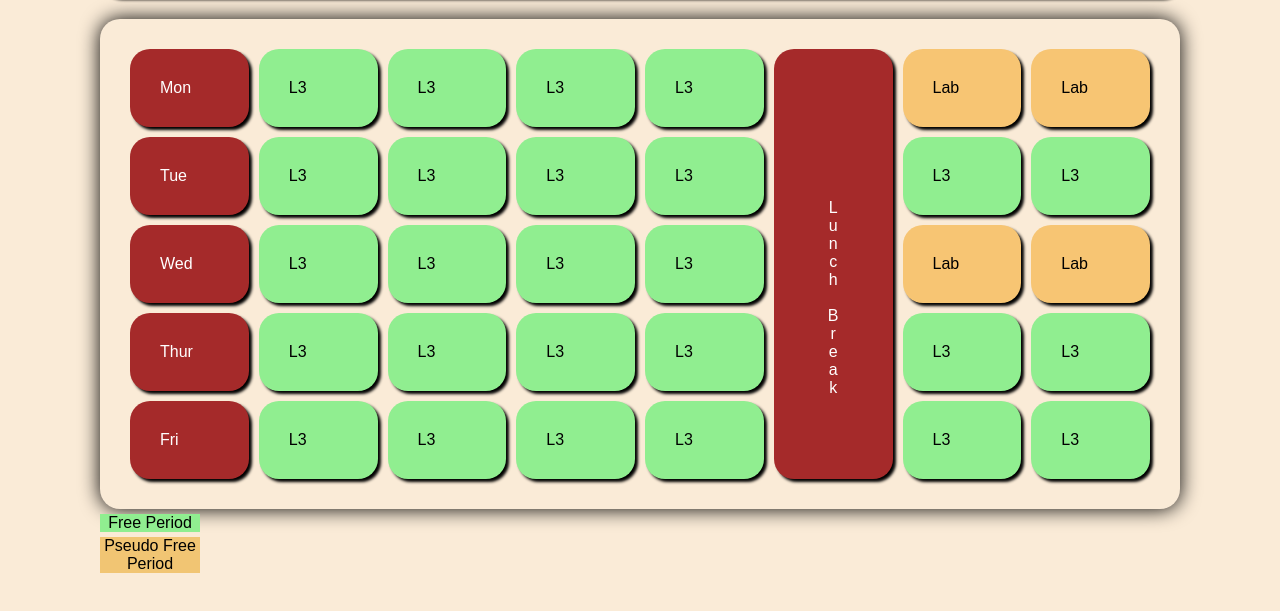
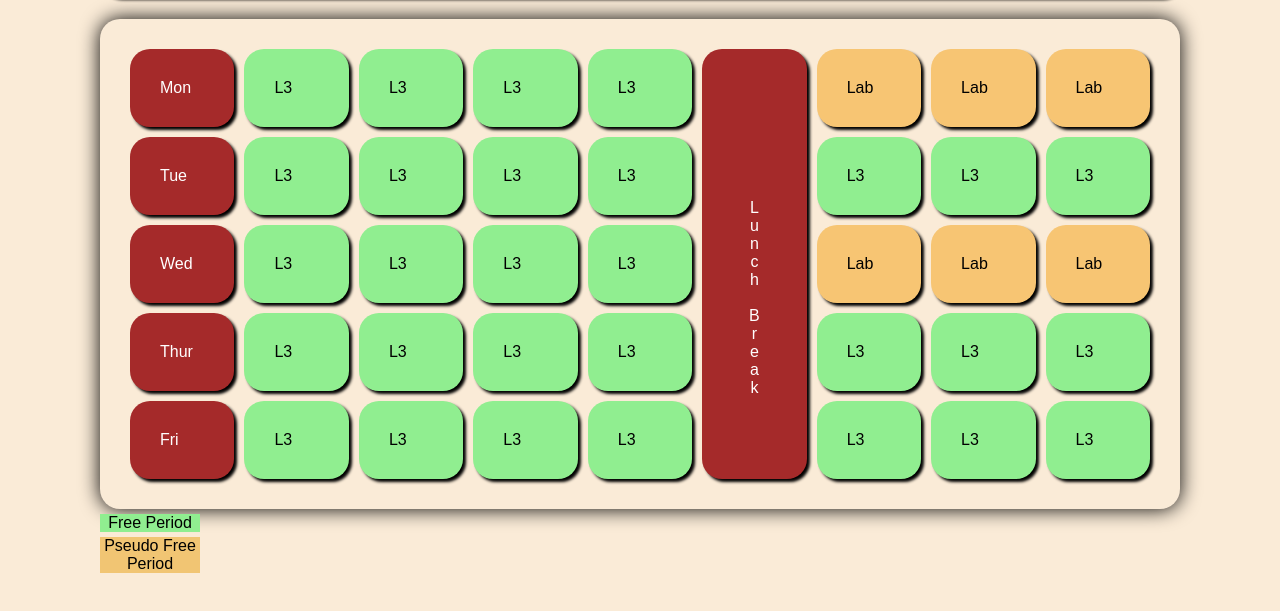
Before and after one commit to Shank0071/time, a plain HTML site: page index.html in a window 1280 px wide. Shown: the part 103-714 px from the top of the page. Drawn offline with Linux system fonts and the light colour scheme.

Commit message:
fix grid + color

```diff
--- a/index.html
+++ b/index.html
@@ -10,36 +10,42 @@
 <body>
     <h1>CSE (3rd Year) - Time Table </h1>
     <div class="container">
-        <div class="items mon">Mon</div>
+        <div class="items day">Mon</div>
         <div class="items">L3</div>
         <div class="items">L3</div>
         <div class="items">L3</div>
         <div class="items">L3</div>
+
         <div class="lunchbreak">L<br>u<br>n<br>c<br>h<br><br>B<br>r<br>e<br>a<br>k</div>
         <div class="items lab">Lab</div>
         <div class="items lab">Lab</div>
-        <div class="items">Tue</div>
+        <div class="items lab">Lab</div>
+        <div class="items day">Tue</div>
         <div class="items">L3</div>
         <div class="items">L3</div>
         <div class="items">L3</div>
         <div class="items">L3</div>
         <div class="items">L3</div>
         <div class="items">L3</div>
-        <div class="items">Wed</div>
+        <div class="items">L3</div>
+        <div class="items day">Wed</div>
         <div class="items">L3</div>
         <div class="items">L3</div>
         <div class="items">L3</div>
         <div class="items">L3</div>
         <div class="items lab">Lab</div>
         <div class="items lab">Lab</div>
-        <div class="items">Thur</div>
+        <div class="items lab">Lab</div>
+        <div class="items day">Thur</div>
         <div class="items">L3</div>
         <div class="items">L3</div>
         <div class="items">L3</div>
         <div class="items">L3</div>
         <div class="items">L3</div>
         <div class="items">L3</div>
-        <div class="items">Fri</div>
+        <div class="items">L3</div>
+        <div class="items day">Fri</div>
+        <div class="items">L3</div>
         <div class="items">L3</div>
         <div class="items">L3</div>
         <div class="items">L3</div>
--- a/styles/styles.css
+++ b/styles/styles.css
@@ -12,7 +12,7 @@ body {
 
 .container {
     display: grid;
-    grid-template-columns: repeat(8, 1fr);
+    grid-template-columns: repeat(9, 1fr);
     margin-top: 25px;
     background-color: antiquewhite;
     gap: 10px;
@@ -57,26 +57,6 @@ body {
 }
 
 
-
-
-:nth-of-type(8),
-:nth-of-type(15),
-:nth-of-type(22),
-:nth-of-type(29),
-:nth-of-type(36),
-:nth-of-type(42) {
-}
-
-:nth-of-type(30),
-:nth-of-type(31),
-:nth-of-type(32),
-:nth-of-type(33),
-:nth-of-type(34),
-:nth-of-type(35),
-:nth-of-type(36) {
-
-}
-
 .lunchbreak {
     grid-row: 1/6;
     grid-column: 6;
@@ -84,13 +64,6 @@ body {
     text-align: center;
 }
 
-:nth-of-type(9),
-:nth-of-type(16),
-:nth-of-type(23),
-:nth-of-type(30),
-:nth-of-type(37) {
-    background-color: antiquewhite;
-}
 
 .mon {
     background-color: antiquewhite;
@@ -109,23 +82,15 @@ h1 {
     transform: scaleX(1.1)
 }
 
-.mon,
-:nth-of-type(9),
-:nth-of-type(16),
-:nth-of-type(23),
-:nth-of-type(30) {
+.day {
     background-color: brown;
     color: white;
 }
 
-.mon:hover,
-:nth-of-type(9):hover,
-:nth-of-type(16):hover,
-:nth-of-type(23):hover,
-:nth-of-type(30):hover {
+.day:hover {
     background-color: brown;
     color: white;
-    background: -webkit-gradient(linear, left top, right top, color-stop(100%,rgb(12, 12, 12)), color-stop(30%,#6b1717));
+    background: linear-gradient(to left top, right top, color-stop(100%,rgb(12, 12, 12)), color-stop(30%,#6b1717));
     box-shadow: 3px 3px 3px black;
 }
 
```
